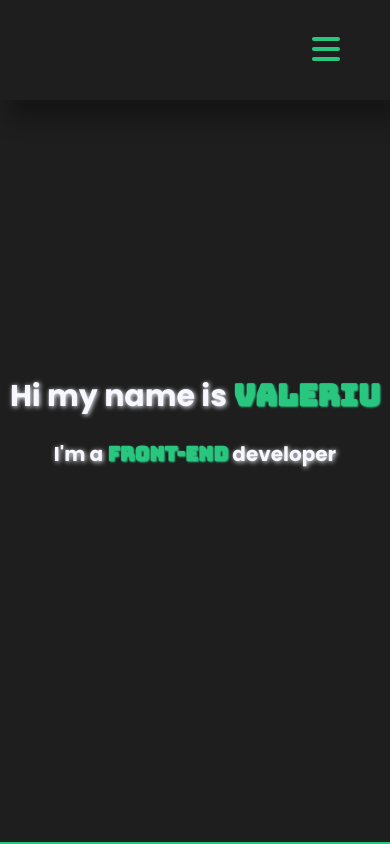
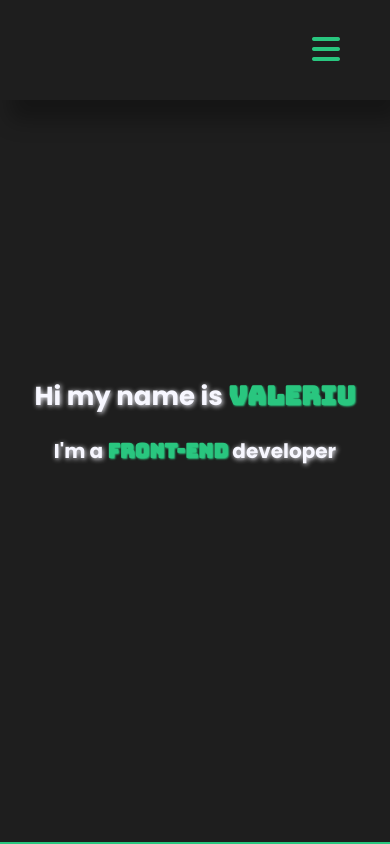
Before and after one commit to valeriusec/Project_Portfolio, a plain HTML site: page index.html in a window 390 px wide. Shown: the top 844 px of the page. Drawn offline with Linux system fonts and the light colour scheme.

Commit message:
Media Queries Update

```diff
--- a/CSS/media_queries.css
+++ b/CSS/media_queries.css
@@ -85,6 +85,10 @@
 }
 
 @media only screen and (max-width: 650px) {
+    header .banner {
+        padding: 0 10px;
+    }
+
     header .banner h1,h2 {
         font-size: 40px;
     }
@@ -101,7 +105,7 @@
 
 @media only screen and (max-width: 550px) {
     header .banner h1 {
-        font-size: 30px;
+        font-size: 26px;
     }
 
     header .banner h2 {
```
